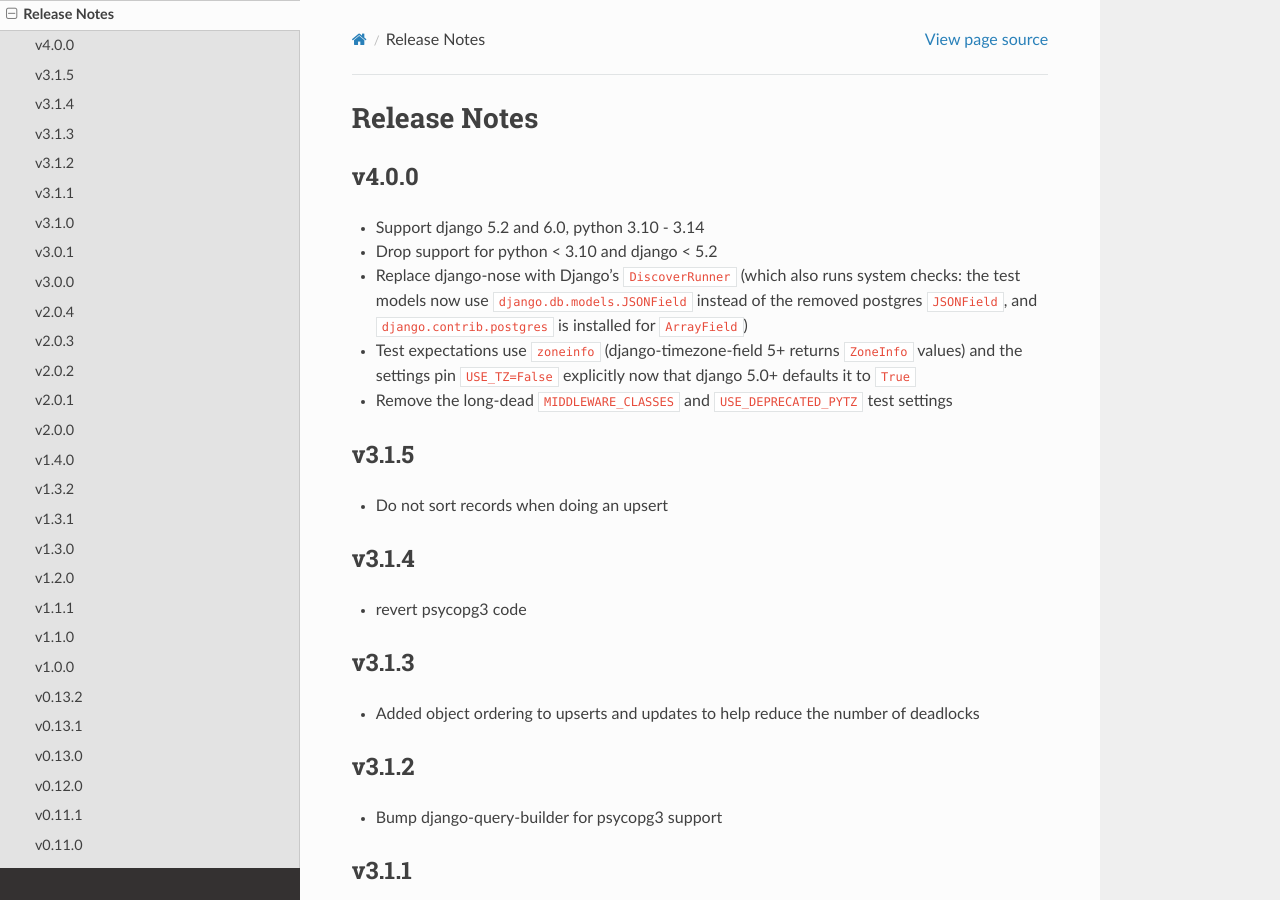
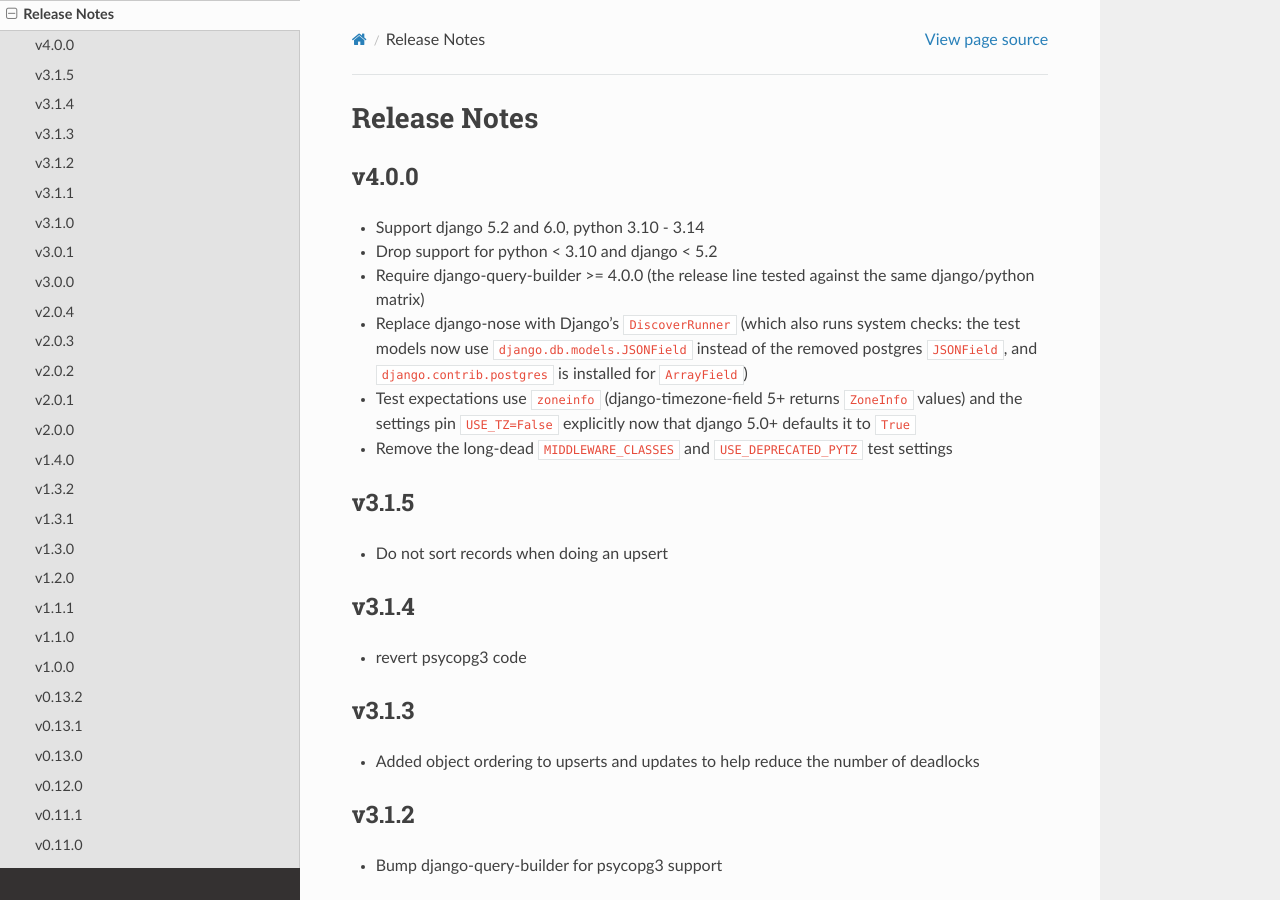
Before and after one commit to ambitioninc/django-manager-utils, a Sphinx documentation site: the page built from docs/release_notes.rst, in a window 1280 px wide and 900 px high. Built offline with Sphinx 7.4.7 and the Read the Docs theme 3.1.0, drawn with Linux system fonts in a browser that asks for light colours.

Commit message:
Require django-query-builder 4.0.0
The 4.x line is the one tested against the same django/python matrix this
release supports; the old >=3.1.0 floor permitted a pairing with querybuilder
3.2.1 that no CI exercises.

Co-Authored-By: Claude Fable 5 <noreply@anthropic.com>

```diff
--- a/docs/release_notes.rst
+++ b/docs/release_notes.rst
@@ -5,6 +5,8 @@ v4.0.0
 ------
 * Support django 5.2 and 6.0, python 3.10 - 3.14
 * Drop support for python < 3.10 and django < 5.2
+* Require django-query-builder >= 4.0.0 (the release line tested against the
+  same django/python matrix)
 * Replace django-nose with Django's ``DiscoverRunner`` (which also runs system
   checks: the test models now use ``django.db.models.JSONField`` instead of the
   removed postgres ``JSONField``, and ``django.contrib.postgres`` is installed
```
Also changed, not shown: 1 other file.
